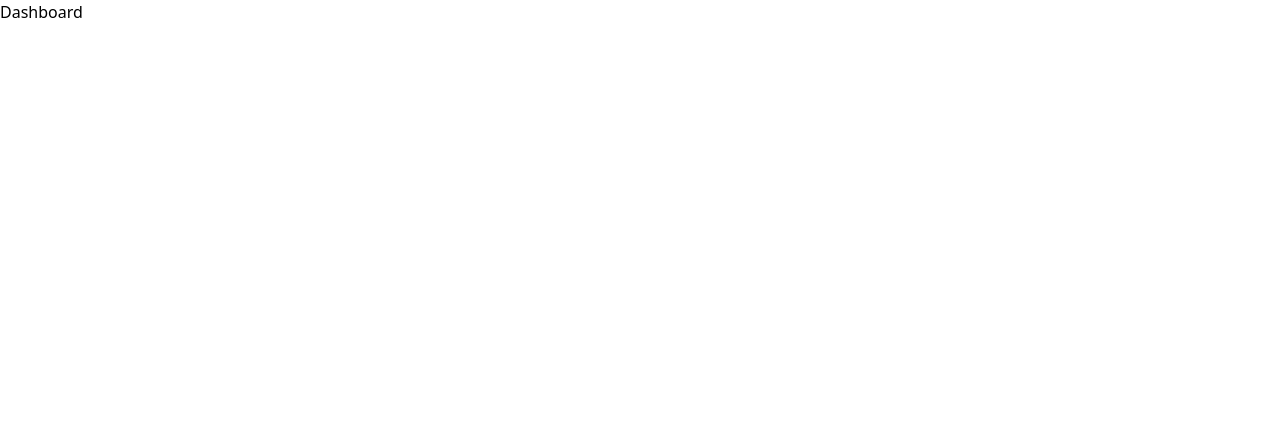
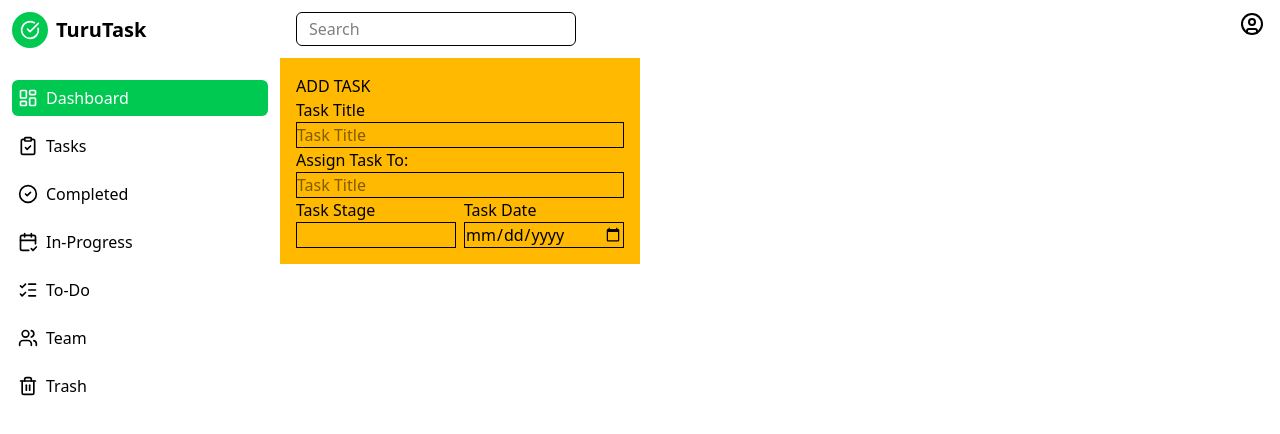
Before and after one commit to Code-W-Gab/Task-Manager, a React app in the folder frontend/: page /dashboard in a window 1280 px wide. Shown: the top 434 px of the page. Built offline with nearby package versions, Linux system fonts and the light colour scheme; the HTML template or start-up script is replaced by a standard one.

Commit message:
Updating the UI of Task Page

```diff
--- a/frontend/package.json
+++ b/frontend/package.json
@@ -11,6 +11,7 @@
   },
   "dependencies": {
     "@tailwindcss/vite": "^4.1.18",
+    "lucide-react": "^0.562.0",
     "react": "^19.2.0",
     "react-dom": "^19.2.0",
     "react-hot-toast": "^2.6.0",
--- /dev/null
+++ b/frontend/src/components/admin/AddTask.jsx
@@ -0,0 +1,37 @@
+export default function AddTask() {
+  return(
+    <div>
+      <div className="bg-amber-400 w-90 p-4">
+        <h1>ADD TASK</h1>
+        <div className="flex flex-col">
+          <label htmlFor="Title">Task Title</label>
+          <input
+          type="text"
+          placeholder="Task Title"
+          className="border" />
+        </div>
+        <div className="flex flex-col">
+          <label htmlFor="Title">Assign Task To:</label>
+          <input
+          type="text"
+          placeholder="Task Title"
+          className="border" />
+        </div>
+        <div className="grid grid-cols-2 gap-2">
+          <div className="flex flex-col">
+            <label>Task Stage</label>
+            <input
+            type="text"
+            className="border" />
+          </div>
+          <div className="flex flex-col">
+            <label>Task Date</label>
+            <input
+            type="date"
+            className="border" />
+          </div>
+        </div>
+      </div>
+    </div>
+  )
+}
--- /dev/null
+++ b/frontend/src/components/admin/AdminDashboard.jsx
@@ -0,0 +1,7 @@
+export default function AdminDashboard() {
+  return(
+    <div className="bg-gray-100 h-full rounded-sm">
+      Show Dashboard page
+    </div>
+  )
+}
--- /dev/null
+++ b/frontend/src/components/admin/AdminTask.jsx
@@ -0,0 +1,27 @@
+import { Plus, LayoutDashboard, List } from "lucide-react"
+
+export default function AdminTask() {
+  return(
+    <div className="bg-gray-200 h-full rounded-sm p-5">
+      <div className="flex items-center justify-between mb-4">
+        <h1 className="text-xl font-bold">Tasks</h1>
+        <div className="flex items-center gap-1 bg-green-400 px-2 py-1.5 rounded-md">
+          <Plus size={20}/>
+          <span>Create Task</span>
+        </div>
+      </div>
+      <div className="flex gap-4 items-center">
+        {/* Board view */}
+        <div className="flex items-center gap-2 bg-white p-2 rounded-md">
+          <LayoutDashboard size={15} />
+          <span>Board View</span>
+        </div>
+        {/* List view */}
+        <div className="flex items-center gap-2 bg-white p-2 rounded-md">
+          <List size={15}/>
+          <span>List View</span>
+        </div>
+      </div>
+    </div>
+  )
+}
--- /dev/null
+++ b/frontend/src/components/common/Header.jsx
@@ -0,0 +1,13 @@
+import { CircleUser } from "lucide-react"
+
+export default function Header() {
+  return(
+    <div className="w-full flex justify-between px-4 py-3">
+      <input
+      type="text"
+      placeholder="Search"
+      className="px-3 py-1 w-70 border rounded-md"/>
+      <CircleUser />
+    </div>
+  )
+}
--- /dev/null
+++ b/frontend/src/components/common/Navigation.jsx
@@ -0,0 +1,16 @@
+import SideBar from "./SideBar"
+import Header from "./Header"
+
+export default function Navigation({ children }) {
+  return (
+    <div className="flex h-screen">
+      <SideBar/>
+      <div className="flex-1 flex flex-col">
+        <Header/>
+        <main className="flex-1 overflow-auto">
+          {children}
+        </main>
+      </div>
+    </div>
+  )
+}
--- /dev/null
+++ b/frontend/src/components/common/SideBar.jsx
@@ -0,0 +1,51 @@
+import { CalendarCheck2, CircleCheck, CircleCheckBig, ClipboardCheck, LayoutDashboard, ListChecks, Trash2, Users } from "lucide-react"
+import { Link, useLocation } from "react-router-dom"
+
+export default function SideBar() {
+  const location = useLocation();
+
+  const navItems = [
+    { to: "/dashboard", icon: LayoutDashboard, label: "Dashboard" },
+    { to: "/tasks", icon: ClipboardCheck, label: "Tasks" },
+    { to: "/completed", icon: CircleCheck, label: "Completed" },
+    { to: "/in-progress", icon: CalendarCheck2, label: "In-Progress" },
+    { to: "/todo", icon: ListChecks, label: "To-Do" },
+    { to: "/team", icon: Users, label: "Team" },
+    { to: "/trash", icon: Trash2, label: "Trash" },
+  ];
+
+  return (
+    <div className="p-3 w-70 h-full min-h-screen">
+      {/* Title */}
+      <div className="flex items-center gap-2 ">
+        <span className="bg-green-500 p-2 rounded-full">
+          <CircleCheckBig size={20} className="text-white"/>
+        </span>
+        <span className="text-xl font-bold">TuruTask</span>
+      </div>
+      {/* Nav Bar */}
+      <div className="mt-8 flex flex-col gap-3">
+        {navItems.map((item) => {
+          const Icon = item.icon;
+          const isActive = location.pathname === item.to;
+          console.log(isActive)
+
+          return (
+            <Link
+              key={item.to}
+              to={item.to}
+              className={`flex items-center gap-2 rounded-md p-1.5 transition-colors ${
+                isActive
+                  ? "bg-green-500 text-white"
+                  : "hover:bg-green-400"
+              }`}
+            >
+              <Icon size={20}/>
+              <span>{item.label}</span>
+            </Link>
+          );
+        })}
+      </div>
+    </div>
+  )
+}
--- a/frontend/src/pages/Dashboard.jsx
+++ b/frontend/src/pages/Dashboard.jsx
@@ -1,5 +1,12 @@
+import AddTask from "../components/admin/AddTask";
+import AdminDashboard from "../components/admin/AdminDashboard";
+import Navigation from "../components/common/Navigation";
+
 export default function Dashboard() {
   return (
-    <div>Dashboard</div>
+    <Navigation>
+      {/* <AdminDashboard/> */}
+      <AddTask/>
+    </Navigation>
   )
 }
--- a/frontend/src/pages/Tasks.jsx
+++ b/frontend/src/pages/Tasks.jsx
@@ -1,5 +1,10 @@
+import AdminTask from "../components/admin/AdminTask"
+import Navigation from "../components/common/Navigation"
+
 export default function Tasks() {
   return (
-    <div>Tasks</div>
+    <Navigation>
+      <AdminTask/>
+    </Navigation>
   )
 }
```
Also changed, not shown: 2 other files (tests, documents, lock files or other folders).
